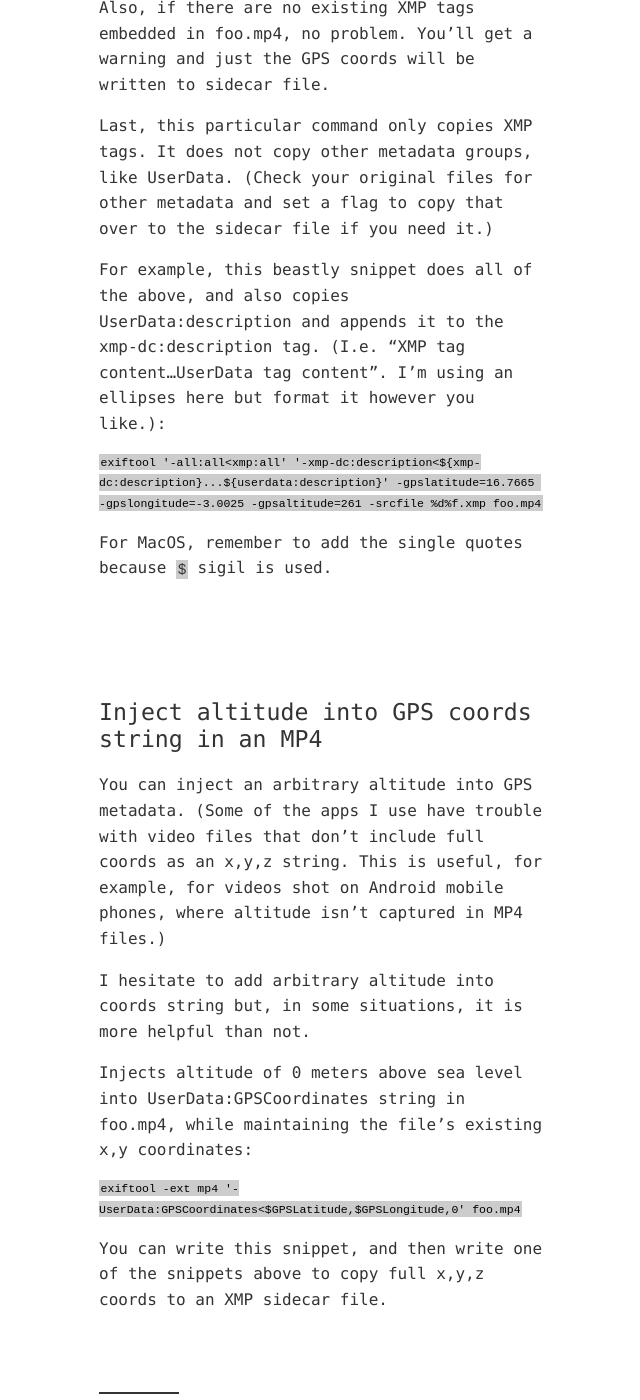
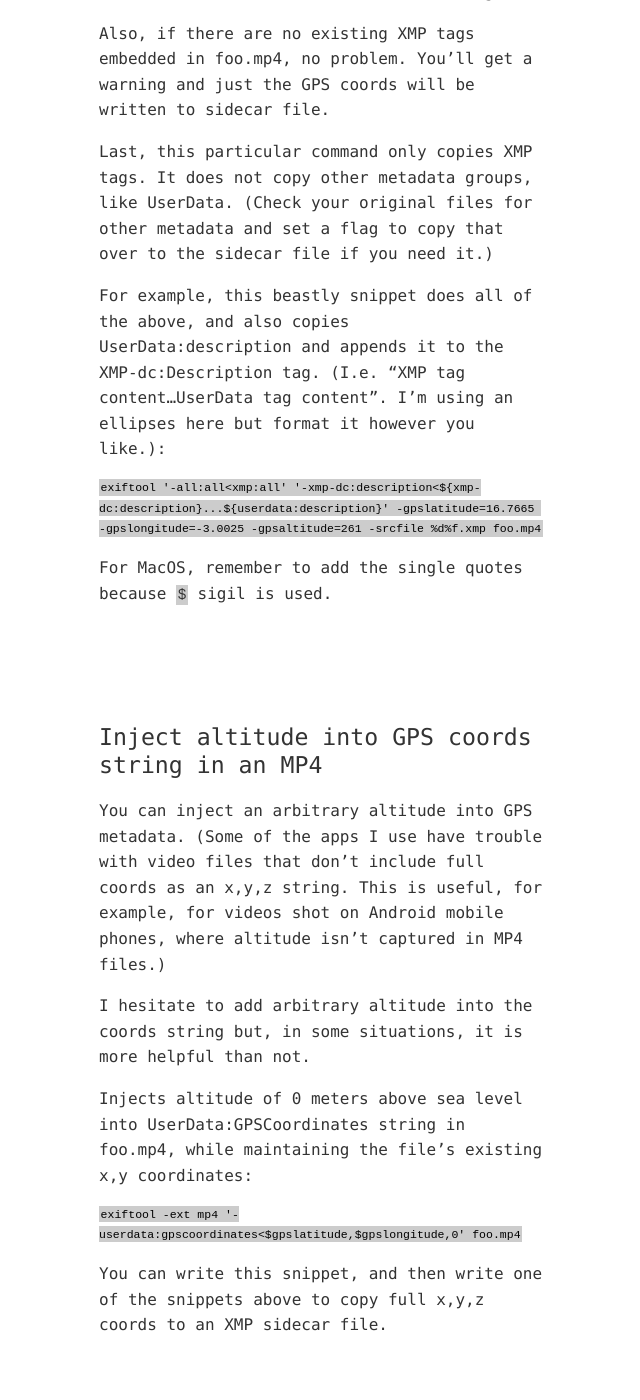
Before and after one commit to zachmccabe/zachmccabe.github.io, a Jekyll site: the page built from _tools/exiftool-notes.md, in a window 1280 px wide and 1400 px high, scrolled down 10104 px. Shown: the whole window, without its empty margins (317-957 px from the left). Built offline with Jekyll 4.4.1, drawn with Linux system fonts in a browser that asks for light colours; some of the changed text lies outside the part shown.

Commit message:
Update exiftool-notes.md
Minor copy tweaks for clarity.

```diff
--- a/_tools/exiftool-notes.md
+++ b/_tools/exiftool-notes.md
@@ -137,7 +137,7 @@ Copies text from foo.txt to XMP description tag in all JPGs in current directory
 Displays any files in current directory that have XMP label tag:
 
 <pre>
-<code>exiftool -if '$XMP-xmp:Label' -XMP-xmp:label .</code>
+<code>exiftool -if '$xmp-xmp:Label' -xmp-xmp:label .</code>
 </pre>
 
 This will display both the file name and the color of the label tag. For MacOS, remember to add the single quotes because <code>$</code> sigil is used.
@@ -298,7 +298,7 @@ Heads up! This syntax does depend on what commands you're using to write coords
 Copies GPS to XMP group directly in foo.mp4:
 
 <pre>
-<code>exiftool "-xmp:gpslongitude<GPSLongitude" "-xmp:gpslatitude<gpslatitude" "-xmp:gpsaltitude<gpsaltitude" foo.mp4</code>
+<code>exiftool "-xmp:gpslongitude<gpslongitude" "-xmp:gpslatitude<gpslatitude" "-xmp:gpsaltitude<gpsaltitude" foo.mp4</code>
 </pre>
 
 ---
@@ -325,7 +325,7 @@ Also, if there are no existing XMP tags embedded in foo.mp4, no problem. You'll
 
 Last, this particular command only copies XMP tags. It does not copy other metadata groups, like UserData. (Check your original files for other metadata and set a flag to copy that over to the sidecar file if you need it.)
 
-For example, this beastly snippet does all of the above, and also copies UserData:description and appends it to the xmp-dc:description tag. (I.e. "XMP tag content...UserData tag content". I'm using an ellipses here but format it however you like.):
+For example, this beastly snippet does all of the above, and also copies UserData:description and appends it to the XMP-dc:Description tag. (I.e. "XMP tag content...UserData tag content". I'm using an ellipses here but format it however you like.):
 
 <pre>
 <code>exiftool '-all:all<xmp:all' '-xmp-dc:description<${xmp-dc:description}...${userdata:description}' -gpslatitude=16.7665 -gpslongitude=-3.0025 -gpsaltitude=261 -srcfile %d%f.xmp foo.mp4</code>
@@ -340,12 +340,12 @@ For MacOS, remember to add the single quotes because <code>$</code> sigil is use
 
 You can inject an arbitrary altitude into GPS metadata. (Some of the apps I use have trouble with video files that don't include full coords as an x,y,z string. This is useful, for example, for videos shot on Android mobile phones, where altitude isn't captured in MP4 files.)
 
-I hesitate to add arbitrary altitude into coords string but, in some situations, it is more helpful than not.
+I hesitate to add arbitrary altitude into the coords string but, in some situations, it is more helpful than not.
 
 Injects altitude of 0 meters above sea level into UserData:GPSCoordinates string in foo.mp4, while maintaining the file's existing x,y coordinates:
 
 <pre>
-<code>exiftool -ext mp4 '-UserData:GPSCoordinates<$GPSLatitude,$GPSLongitude,0' foo.mp4</code>
+<code>exiftool -ext mp4 '-userdata:gpscoordinates<$gpslatitude,$gpslongitude,0' foo.mp4</code>
 </pre>
 
 You can write this snippet, and then write one of the snippets above to copy full x,y,z coords to an XMP sidecar file.
@@ -355,7 +355,7 @@ You can write this snippet, and then write one of the snippets above to copy ful
 Injects altitude of 9999 meters above sea level into UserData:GPSCoordinates string for all MP4 files in current directory. Then, copies GPS x,y,z coords to XMP sidecar files for all MP4s in current directory. (I'm using a <code>|</code> pipe to string 2 commands together, one after another. There is probably a more efficient way to do this, though.):
 
 <pre>
-<code>exiftool -ext mp4 '-UserData:GPSCoordinates<$GPSLatitude,$GPSLongitude,9999' . | exiftool ext -mp4 '-xmp:GPSLongitude<GPSLongitude' '-xmp:GPSLatitude<GPSLatitude' '-xmp:GPSAltitude<GPSAltitude' -srcfile %d%f.xmp .</code>
+<code>exiftool -ext mp4 '-userdata:gpscoordinates<$gpslatitude,$gpslongitude,9999' . | exiftool ext -mp4 '-xmp:gpslongitude<gpslongitude' '-xmp:gpslatitude<gpslatitude' '-xmp:gpsaltitude<gpsaltitude' -srcfile %d%f.xmp .</code>
 </pre>
 
 If you have other tags embedded in your files, you will need to add flags to copy them over to the XMP sidecar files, too.
```
Also changed, not shown: other parts of _tools/exiftool-notes.md (+1 -1 lines).
